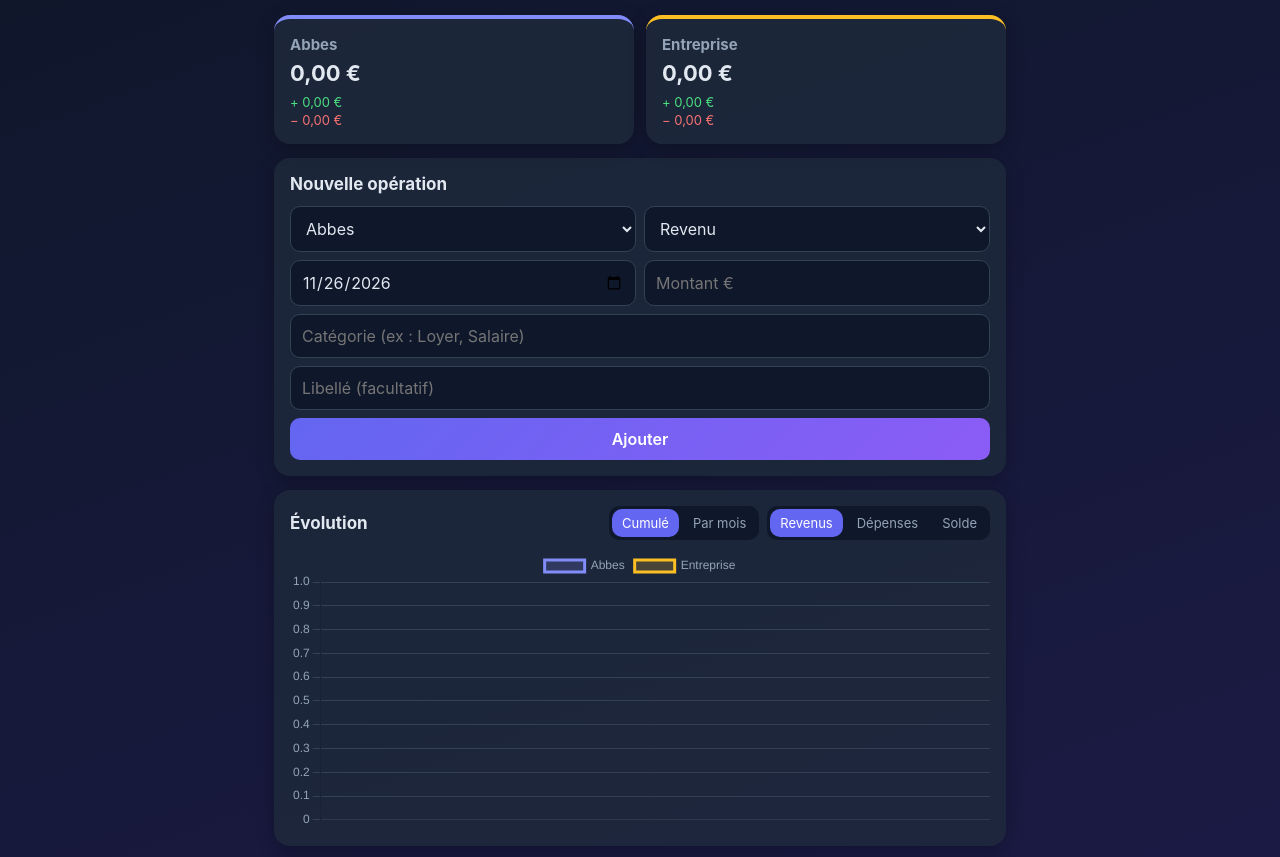
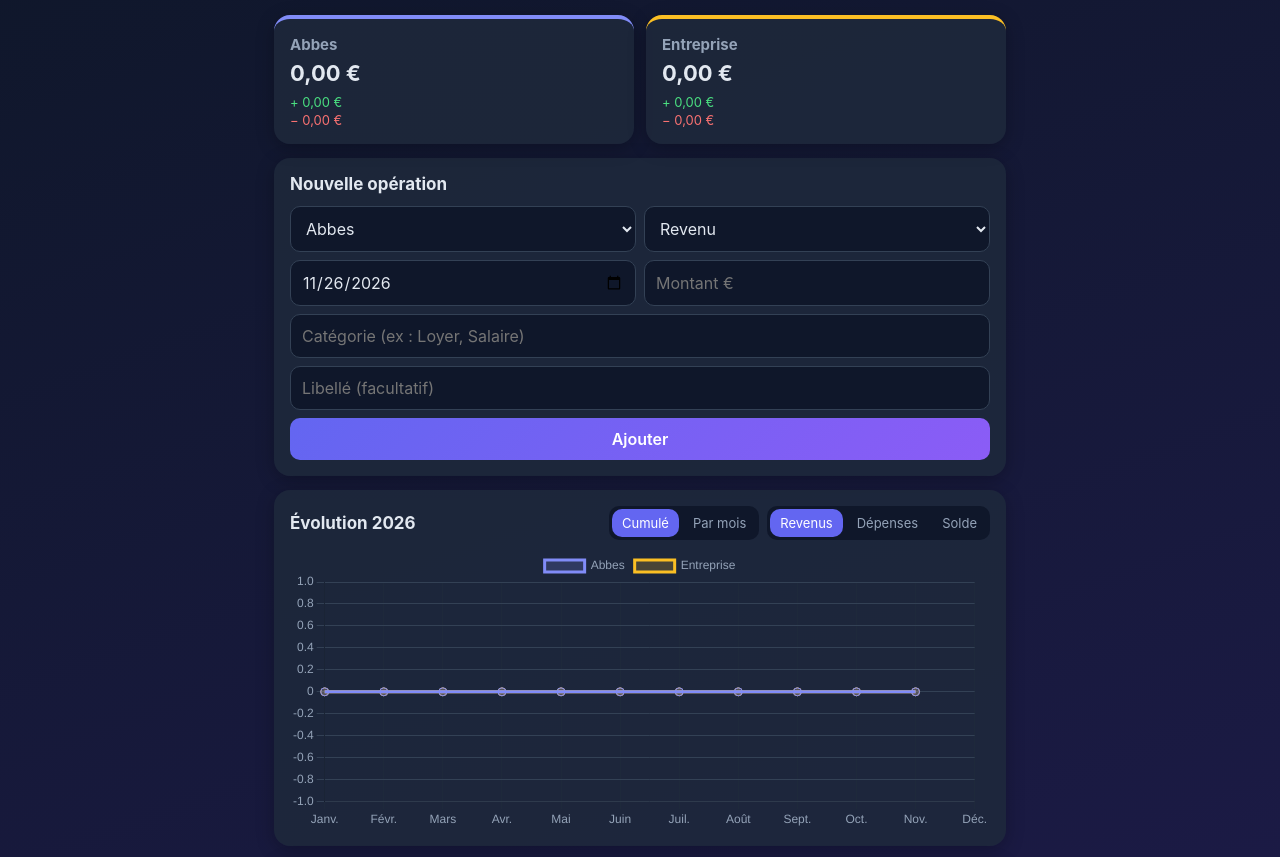
Before and after one commit to abbasalaoui0101-oss/Suivi, a plain HTML site: page index.html in a window 1280 px wide. Shown: the part 81-938 px from the top of the page. Drawn offline with nearby package versions, Linux system fonts and the light colour scheme.

Commit message:
Update index.html

```diff
--- a/index.html
+++ b/index.html
@@ -71,7 +71,7 @@ input,select,button{font-size:16px;padding:11px;border-radius:10px;border:1px so
 
   <section class='card'>
     <div class='head'>
-      <h2>Évolution</h2>
+      <h2 id='evoTitle'>Évolution</h2>
       <div class='ctrl'>
         <div class='seg' id='modes'>
           <button data-c='1' class='on'>Cumulé</button>
@@ -103,6 +103,7 @@ input,select,button{font-size:16px;padding:11px;border-radius:10px;border:1px so
 
 <script>
 const COLORS = { Abbes: '#818cf8', Entreprise: '#fbbf24' };
+const MONTHS = ['Janv.', 'Févr.', 'Mars', 'Avr.', 'Mai', 'Juin', 'Juil.', 'Août', 'Sept.', 'Oct.', 'Nov.', 'Déc.'];
 const eur = n => n.toLocaleString('fr-FR', { style: 'currency', currency: 'EUR' });
 const esc = s => { const d = document.createElement('div'); d.textContent = s; return d.innerHTML; };
 
@@ -207,26 +208,6 @@ const row = (o, sub) => `<div class='item'>
   <button class='x' onclick='del(${o.id})'>×</button>
 </div>`;
 
-// Liste continue des mois, du premier jusqu'au mois en cours
-function monthRange() {
-  if (!data.length) return [];
-  const now = new Date();
-  const cur = now.getFullYear() + '-' + String(now.getMonth() + 1).padStart(2, '0');
-  const ms = data.map(o => o.date.slice(0, 7)).sort();
-  const first = ms[0];
-  const last = ms[ms.length - 1] > cur ? ms[ms.length - 1] : cur;
-  const out = [];
-  let [y, mo] = first.split('-').map(Number);
-  while (true) {
-    const k = y + '-' + String(mo).padStart(2, '0');
-    out.push(k);
-    if (k >= last) break;
-    mo++;
-    if (mo > 12) { mo = 1; y++; }
-  }
-  return out;
-}
-
 function render() {
   const names = Object.keys(COLORS);
 
@@ -244,8 +225,15 @@ function render() {
   document.querySelectorAll('#metrics button').forEach(b => b.classList.toggle('on', b.dataset.m === metric));
   document.querySelectorAll('#modes button').forEach(b => b.classList.toggle('on', (b.dataset.c === '1') === cum));
 
-  // Graphique : une courbe par compte
-  const months = monthRange();
+  // Les 12 mois de l'année en cours
+  const now = new Date();
+  const year = now.getFullYear();
+  const cur = year + '-' + String(now.getMonth() + 1).padStart(2, '0');
+  const months = MONTHS.map((_, i) => year + '-' + String(i + 1).padStart(2, '0'));
+  const lastOp = data.map(o => o.date.slice(0, 7)).filter(k => k.slice(0, 4) === String(year)).sort().pop() || cur;
+  const upTo = lastOp > cur ? lastOp : cur;
+  $('evoTitle').textContent = 'Évolution ' + year;
+
   const f = cum ? sumUpTo : sumMonth;
   const val = (a, m) => metric === 'solde'
     ? f(a, 'revenu', m) - f(a, 'depense', m)
@@ -255,10 +243,10 @@ function render() {
   chart = new Chart($('chart'), {
     type: 'line',
     data: {
-      labels: months,
+      labels: MONTHS,
       datasets: names.map(a => ({
         label: a,
-        data: months.map(m => val(a, m)),
+        data: months.map(m => m <= upTo ? val(a, m) : null),
         borderColor: COLORS[a],
         backgroundColor: COLORS[a] + '33',
         fill: true,
```
